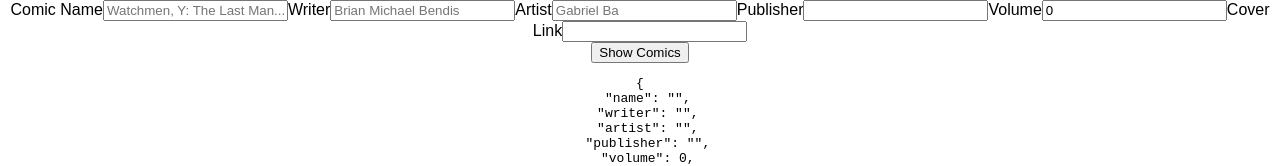
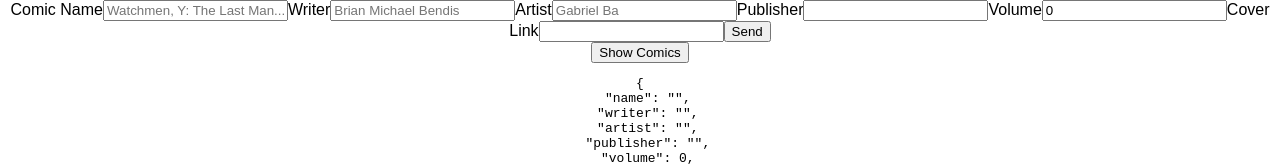
Before and after one commit to jcuadrad/comicbase, a React (Create React App) app: page / in a window 1280 px wide. Shown: the top 166 px of the page. Built offline with nearby package versions, Linux system fonts and the light colour scheme.

Commit message:
Send button

```diff
--- a/src/App.js
+++ b/src/App.js
@@ -33,20 +33,19 @@ class App extends Component {
   }
 
   handleChange = (event) => {
-    console.log(event.target.id)
     this.setState({
       form: {
         ...this.state.form,
         [event.target.id]: event.target.value
       }
     });
-    console.log(this.state)
   }
 
   render() {
     return (
       <div className="App">
         <div className="Form">
+          <form>
             <label htmlFor="">Comic Name</label>
             <input id="name" type="text" placeholder="Watchmen, Y: The Last Man..." value={this.state.form.name} onChange={this.handleChange}/>
             <label htmlFor="">Writer</label>
@@ -59,6 +58,8 @@ class App extends Component {
             <input id="volume" type="text" placeholder="1, 2, 3" value={this.state.form.volume} onChange={this.handleChange}/>
             <label htmlFor="">Cover Link</label>
             <input id="cover" type="text" placeholder="" value={this.state.form.cover} onChange={this.handleChange}/>
+            <button type="button" onClick={() => console.log('CLicked!')}>Send</button>
+          </form>
         </div>
         <div className="comicList">
           <button onClick={() => this.getAllComics()}>Show Comics</button>
```
Lines whose indentation alone changed are shown as unchanged.
